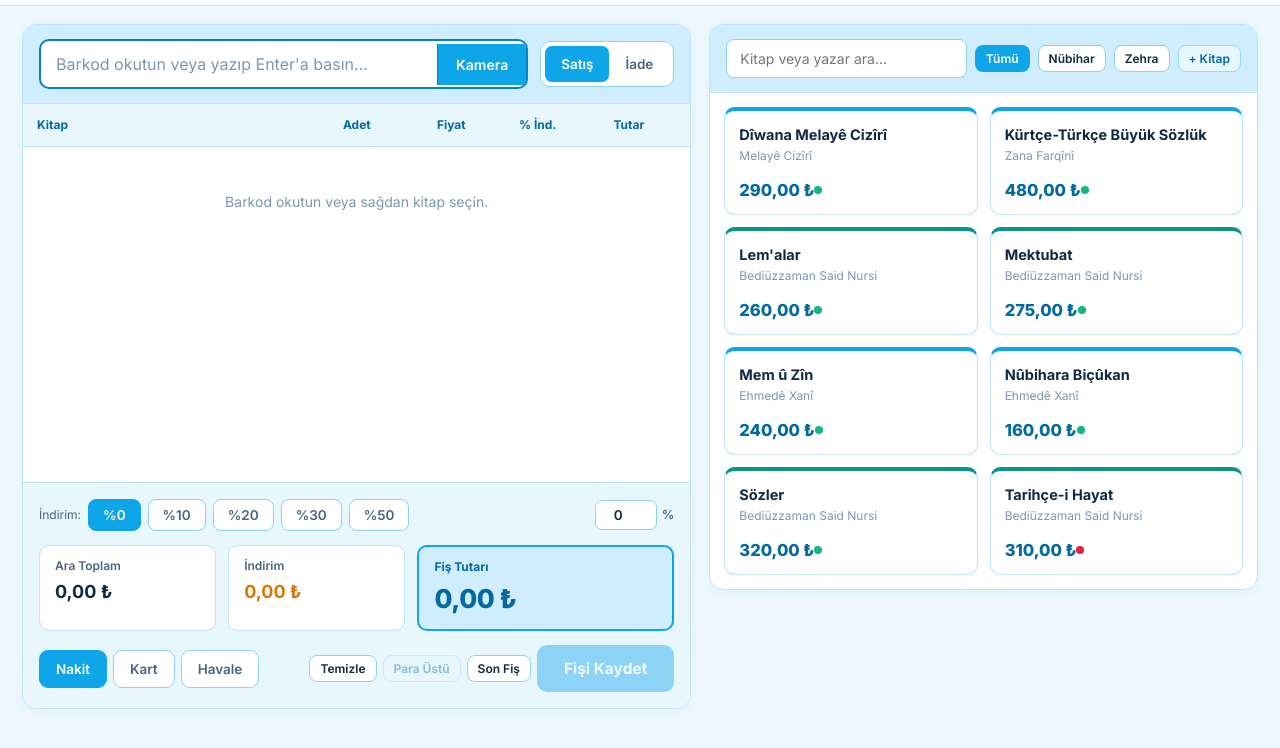
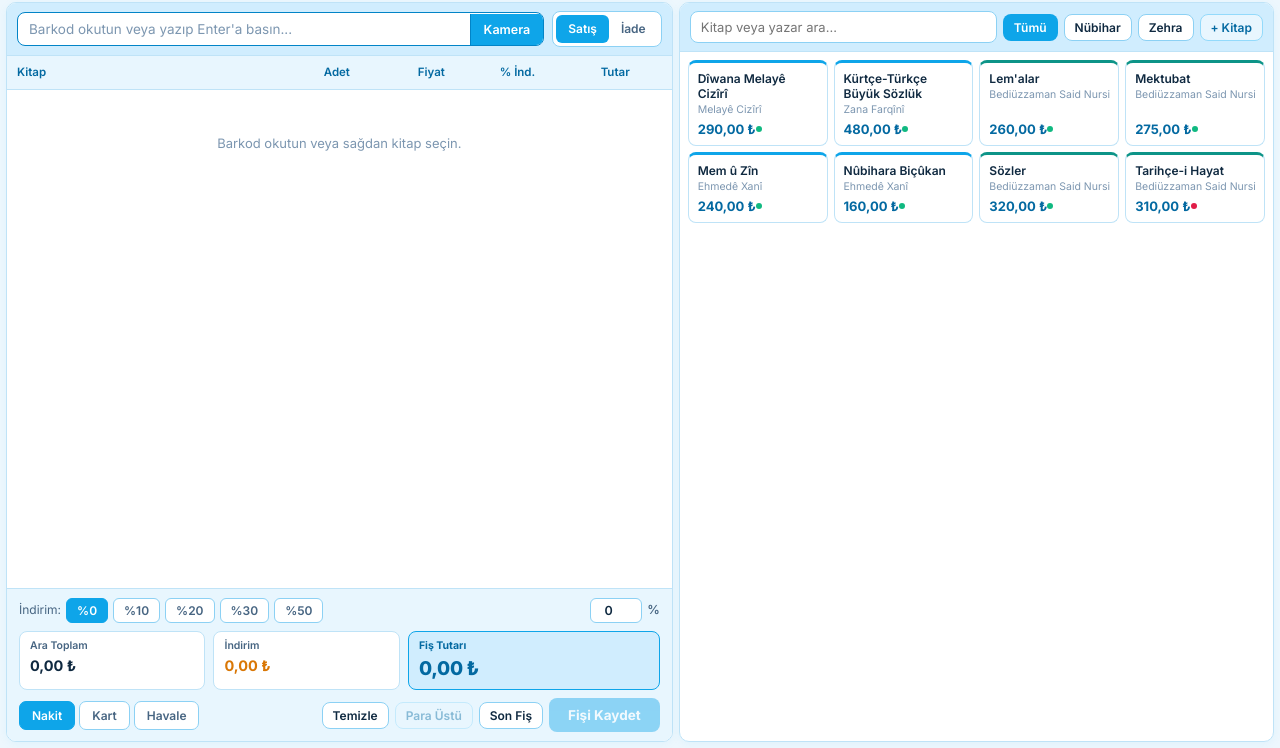
Before and after one commit to Tar2012/nubihar-zehra-pos, a website: page nubihar-zehra-pos/index.html in a window 1280 px wide. Shown: the part 52-800 px from the top of the page. Drawn offline with Linux system fonts and the light colour scheme.

Commit message:
Add files via upload

```diff
--- a/nubihar-zehra-pos/css/style.css
+++ b/nubihar-zehra-pos/css/style.css
@@ -124,18 +124,20 @@ a { color: inherit; text-decoration: none; }
 .app-shell {
   display: flex;
   flex-direction: column;
-  min-height: 100vh;
+  height: 100vh;
+  overflow: hidden;
 }
 
 .topbar {
   background: var(--bg-surface);
   border-bottom: 1px solid var(--border);
-  padding: 0 20px;
-  height: 58px;
+  padding: 0 14px;
+  height: 48px;
+  flex-shrink: 0;
   display: flex;
   align-items: center;
   justify-content: space-between;
-  gap: 16px;
+  gap: 12px;
   position: sticky;
   top: 0;
   z-index: 60;
@@ -214,12 +216,16 @@ a { color: inherit; text-decoration: none; }
 .page-wrap {
   flex: 1;
   width: 100%;
-  max-width: 1560px;
-  margin: 0 auto;
-  padding: 18px 22px 28px;
+  max-width: 100%;
+  margin: 0;
+  padding: 6px;
+  display: flex;
+  flex-direction: column;
+  min-height: 0;
+  overflow-y: auto;
 }
 
-.section { display: none; flex-direction: column; gap: 14px; }
+.section { display: none; flex-direction: column; gap: 8px; flex: 1; min-height: 0; }
 .section.active { display: flex; }
 
 /* Soft Aqua Page Bar */
@@ -328,62 +334,66 @@ a { color: inherit; text-decoration: none; }
 .badge-return { background: var(--red-bg); color: var(--red); }
 .badge-pay { background: var(--aqua-50); color: var(--primary-text); }
 
-/* ======= POS (CLEAN, SPACIOUS 2-COLUMN WORKSPACE) ======= */
+/* ======= POS (FULL-SCREEN EDGE-TO-EDGE, BALANCED PROPORTIONS) ======= */
 .pos-grid {
   display: grid;
-  grid-template-columns: 1.22fr 1fr;
-  gap: 18px;
-  align-items: start;
+  grid-template-columns: 1.12fr 1fr;
+  gap: 6px;
+  align-items: stretch;
+  flex: 1;
+  min-height: 0;
+  height: 100%;
 }
 
 .pos-left-card {
   background: var(--bg-surface);
-  border: 1.5px solid var(--border);
-  border-radius: 14px;
+  border: 1px solid var(--border);
+  border-radius: 10px;
   box-shadow: var(--shadow);
   display: flex;
   flex-direction: column;
   overflow: hidden;
-  min-height: calc(100vh - 115px);
+  height: 100%;
+  min-height: 0;
 }
 
 /* Barcode & Mode Row */
 .pos-scan-row {
-  padding: 14px 16px;
+  padding: 8px 10px;
   background: var(--aqua-100);
-  border-bottom: 1.5px solid var(--border);
+  border-bottom: 1px solid var(--border);
   display: flex;
   align-items: center;
-  gap: 12px;
+  gap: 8px;
   flex-wrap: wrap;
 }
 .barcode-wrap {
   flex: 1;
-  min-width: 240px;
+  min-width: 200px;
   display: flex;
   align-items: center;
   background: var(--bg-surface);
-  border: 2px solid var(--primary);
-  border-radius: 10px;
+  border: 1.5px solid var(--primary);
+  border-radius: 8px;
   overflow: hidden;
   transition: border-color 0.15s, box-shadow 0.15s;
 }
 .barcode-wrap:focus-within {
   border-color: var(--primary-hover);
-  box-shadow: 0 0 0 4px var(--primary-soft);
+  box-shadow: 0 0 0 3px var(--primary-soft);
 }
 .barcode-input {
   flex: 1;
   border: none;
   background: transparent;
-  padding: 13px 15px;
-  font-size: 16px;
+  padding: 8px 11px;
+  font-size: 13.5px;
   font-weight: 600;
 }
 .barcode-input::placeholder { font-weight: 400; color: var(--text-muted); }
 .barcode-cam-btn {
-  padding: 12px 18px;
-  font-size: 14px;
+  padding: 8px 13px;
+  font-size: 12.5px;
   font-weight: 600;
   color: #ffffff;
   background: var(--primary);
@@ -396,14 +406,14 @@ a { color: inherit; text-decoration: none; }
 .mode-pill-group {
   display: inline-flex;
   background: var(--bg-surface);
-  border: 1.5px solid var(--border-strong);
-  border-radius: 10px;
-  padding: 4px;
+  border: 1px solid var(--border-strong);
+  border-radius: 8px;
+  padding: 3px;
 }
 .mode-opt {
-  padding: 8px 16px;
-  border-radius: 7px;
-  font-size: 13.5px;
+  padding: 5px 12px;
+  border-radius: 6px;
+  font-size: 12px;
   font-weight: 600;
   color: var(--text-secondary);
   cursor: pointer;
@@ -417,8 +427,8 @@ a { color: inherit; text-decoration: none; }
   background: var(--yellow-bg);
   color: var(--yellow);
   border-bottom: 1px solid var(--yellow-border);
-  padding: 10px 16px;
-  font-size: 13.5px;
+  padding: 6px 10px;
+  font-size: 12px;
   font-weight: 600;
   display: none;
   align-items: center;
@@ -428,10 +438,10 @@ a { color: inherit; text-decoration: none; }
 .editing-banner.show { display: flex; }
 
 .last-scan-strip {
-  padding: 10px 16px;
+  padding: 6px 12px;
   background: var(--aqua-50);
   border-bottom: 1px solid var(--border);
-  font-size: 14px;
+  font-size: 12.5px;
   display: none;
   align-items: center;
   justify-content: space-between;
@@ -443,74 +453,78 @@ a { color: inherit; text-decoration: none; }
 .cart-table-wrap {
   flex: 1;
   overflow-y: auto;
-  min-height: 260px;
+  min-height: 0;
 }
 table { width: 100%; border-collapse: collapse; }
 thead th {
   text-align: left;
-  padding: 12px 14px;
-  font-size: 12px;
-  font-weight: 700;
+  padding: 8px 10px;
+  font-size: 11.5px;
+  font-weight: 600;
   color: var(--primary-text);
   background: var(--aqua-50);
-  border-bottom: 1.5px solid var(--border);
+  border-bottom: 1px solid var(--border);
+  position: sticky;
+  top: 0;
+  z-index: 2;
   white-space: nowrap;
 }
 tbody td {
-  padding: 13px 14px;
-  font-size: 14px;
+  padding: 8px 10px;
+  font-size: 13px;
   border-bottom: 1px solid var(--border);
   vertical-align: middle;
 }
 tbody tr:last-child td { border-bottom: none; }
 tbody tr:hover { background: var(--bg-subtle); }
 
-.qty-inline { display: inline-flex; align-items: center; gap: 6px; }
+.qty-inline { display: inline-flex; align-items: center; gap: 4px; }
 .qty-btn {
-  width: 30px; height: 30px;
-  border: 1.5px solid var(--border-strong);
-  border-radius: 7px;
+  width: 24px; height: 24px;
+  border: 1px solid var(--border-strong);
+  border-radius: 6px;
   background: var(--bg-surface);
   font-weight: 700;
-  font-size: 15px;
+  font-size: 13px;
   display: inline-flex; align-items: center; justify-content: center;
 }
 .qty-btn:hover { background: var(--aqua-100); border-color: var(--primary); color: var(--primary-text); }
 .inline-num {
-  width: 62px;
-  padding: 6px 8px;
-  border: 1.5px solid var(--border-strong);
-  border-radius: 7px;
+  width: 52px;
+  padding: 4px 6px;
+  border: 1px solid var(--border-strong);
+  border-radius: 6px;
   background: var(--bg-surface);
   text-align: center;
-  font-size: 13.5px;
+  font-size: 12.5px;
   font-weight: 600;
 }
 
-/* POS Bottom Summary (Bigger, Clearer, Easy to Tap) */
+/* POS Bottom Summary (Proportional & Sleek) */
 .pos-footer {
-  border-top: 1.5px solid var(--border);
+  border-top: 1px solid var(--border);
   background: var(--aqua-50);
-  padding: 16px;
+  padding: 9px 12px;
   display: flex;
   flex-direction: column;
-  gap: 14px;
+  gap: 8px;
+  flex-shrink: 0;
 }
 
 .discount-bar {
   display: flex;
   align-items: center;
   justify-content: space-between;
-  gap: 10px;
+  gap: 8px;
   flex-wrap: wrap;
 }
-.disc-chips { display: flex; align-items: center; gap: 7px; flex-wrap: wrap; }
+.disc-chips { display: flex; align-items: center; gap: 5px; flex-wrap: wrap; }
 .disc-chip {
-  padding: 7px 14px;
-  border-radius: 8px;
-  border: 1.5px solid var(--border-strong);
+  padding: 4px 10px;
+  border-radius: 6px;
+  border: 1px solid var(--border-strong);
   background: var(--bg-surface);
-  font-size: 13.5px;
+  font-size: 12px;
   font-weight: 600;
   color: var(--text-secondary);
 }
@@ -520,23 +534,23 @@ tbody tr:hover { background: var(--bg-subtle); }
 
 .totals-row {
   display: grid;
-  grid-template-columns: 1fr 1fr 1.45fr;
-  gap: 12px;
+  grid-template-columns: 1fr 1fr 1.35fr;
+  gap: 8px;
 }
 .t-box {
   background: var(--bg-surface);
-  border: 1.5px solid var(--border);
-  border-radius: 10px;
-  padding: 11px 15px;
+  border: 1px solid var(--border);
+  border-radius: 8px;
+  padding: 6px 10px;
 }
-.t-box-label { font-size: 12px; color: var(--text-secondary); font-weight: 600; }
-.t-box-val { font-size: 18px; font-weight: 700; margin-top: 3px; }
+.t-box-label { font-size: 10.5px; color: var(--text-secondary); font-weight: 600; }
+.t-box-val { font-size: 14.5px; font-weight: 700; margin-top: 1px; }
 .t-box.grand {
   background: var(--aqua-100);
-  border: 2px solid var(--primary);
+  border: 1.5px solid var(--primary);
 }
 .t-box.grand .t-box-label { color: var(--primary-text); font-weight: 700; }
-.t-box.grand .t-box-val { font-size: 26px; font-weight: 800; color: var(--primary-text); letter-spacing: -0.4px; }
+.t-box.grand .t-box-val { font-size: 19px; font-weight: 800; color: var(--primary-text); letter-spacing: -0.3px; }
 .t-box.grand.is-return { background: var(--red-bg); border-color: var(--red); }
 .t-box.grand.is-return .t-box-label,
 .t-box.grand.is-return .t-box-val { color: var(--red); }
@@ -545,16 +559,16 @@ tbody tr:hover { background: var(--bg-subtle); }
   display: flex;
   align-items: center;
   justify-content: space-between;
-  gap: 12px;
+  gap: 8px;
   flex-wrap: wrap;
 }
-.pay-tabs { display: inline-flex; gap: 6px; }
+.pay-tabs { display: inline-flex; gap: 4px; }
 .pay-tab {
-  padding: 10px 16px;
-  border-radius: 9px;
-  border: 1.5px solid var(--border-strong);
+  padding: 6px 12px;
+  border-radius: 7px;
+  border: 1px solid var(--border-strong);
   background: var(--bg-surface);
-  font-size: 13.5px;
+  font-size: 12px;
   font-weight: 600;
   color: var(--text-secondary);
 }
@@ -562,74 +576,75 @@ tbody tr:hover { background: var(--bg-subtle); }
 [data-theme="dark"] .pay-tab.active { color: #062033; }
 
 #pay-btn {
-  padding: 13px 26px;
-  font-size: 15.5px;
+  padding: 8px 18px;
+  font-size: 13.5px;
   font-weight: 700;
-  border-radius: 10px;
+  border-radius: 8px;
 }
 
-/* Right Books Catalog Pane (Bigger Tiles) */
+/* Right Books Catalog Pane (Full Height, Compact Balanced Tiles) */
 .pos-right-card {
   background: var(--bg-surface);
-  border: 1.5px solid var(--border);
-  border-radius: 14px;
+  border: 1px solid var(--border);
+  border-radius: 10px;
   box-shadow: var(--shadow);
   display: flex;
   flex-direction: column;
   overflow: hidden;
-  max-height: calc(100vh - 115px);
+  height: 100%;
+  min-height: 0;
 }
 .tiles-top {
-  padding: 14px 16px;
-  border-bottom: 1.5px solid var(--border);
+  padding: 8px 10px;
+  border-bottom: 1px solid var(--border);
   background: var(--aqua-100);
   display: flex;
-  gap: 8px;
+  gap: 6px;
   flex-wrap: wrap;
   align-items: center;
 }
 .tiles-top .input {
-  padding: 10px 13px;
-  font-size: 14px;
+  padding: 7px 10px;
+  font-size: 13px;
 }
 .tiles-grid {
-  padding: 14px;
+  padding: 8px;
   display: grid;
-  grid-template-columns: repeat(auto-fill, minmax(175px, 1fr));
-  gap: 12px;
+  grid-template-columns: repeat(auto-fill, minmax(126px, 1fr));
+  gap: 6px;
   overflow-y: auto;
   align-content: start;
   flex: 1;
 }
 .book-tile {
   background: var(--bg-surface);
-  border: 1.5px solid var(--border);
-  border-top: 4px solid var(--primary);
-  border-radius: 11px;
-  padding: 14px;
+  border: 1px solid var(--border);
+  border-top: 3px solid var(--primary);
+  border-radius: 8px;
+  padding: 8px 9px;
   text-align: left;
   display: flex;
   flex-direction: column;
   justify-content: space-between;
-  min-height: 108px;
+  min-height: 66px;
   transition: border-color 0.15s, background 0.15s, transform 0.1s;
 }
 .book-tile:hover { background: var(--aqua-50); border-color: var(--primary-hover); }
 .book-tile:active { transform: scale(0.98); }
 .book-tile.pub-zehra { border-top-color: var(--zehra); }
 .bt-name {
-  font-size: 14.5px;
-  font-weight: 700;
-  line-height: 1.32;
+  font-size: 12px;
+  font-weight: 600;
+  line-height: 1.25;
   display: -webkit-box;
   -webkit-line-clamp: 2;
   -webkit-box-orient: vertical;
   overflow: hidden;
 }
-.bt-meta { font-size: 12px; color: var(--text-muted); margin-top: 4px; white-space: nowrap; overflow: hidden; text-overflow: ellipsis; }
-.bt-bottom { display: flex; align-items: center; justify-content: space-between; margin-top: 10px; }
-.bt-price { font-size: 16.5px; font-weight: 800; color: var(--primary-text); }
-.bt-dot { width: 8px; height: 8px; border-radius: 50%; }
+.bt-meta { font-size: 10.5px; color: var(--text-muted); margin-top: 2px; white-space: nowrap; overflow: hidden; text-overflow: ellipsis; }
+.bt-bottom { display: flex; align-items: center; justify-content: space-between; margin-top: 5px; }
+.bt-price { font-size: 13px; font-weight: 700; color: var(--primary-text); }
+.bt-dot { width: 6px; height: 6px; border-radius: 50%; }
 .bt-dot.on { background: var(--green); }
 .bt-dot.off { background: var(--red); }
 
@@ -801,9 +816,10 @@ tbody tr:hover { background: var(--bg-subtle); }
 
 /* ======= RESPONSIVE (MOBILE & TABLET) ======= */
 @media (max-width: 960px) {
-  .pos-grid { grid-template-columns: 1fr; }
-  .pos-left-card { min-height: auto; }
-  .pos-right-card { max-height: 380px; }
+  .app-shell { height: auto; min-height: 100vh; overflow: visible; }
+  .pos-grid { grid-template-columns: 1fr; height: auto; }
+  .pos-left-card { height: auto; min-height: auto; }
+  .pos-right-card { height: auto; max-height: 380px; }
 }
 @media (max-width: 720px) {
   .topbar {
```
